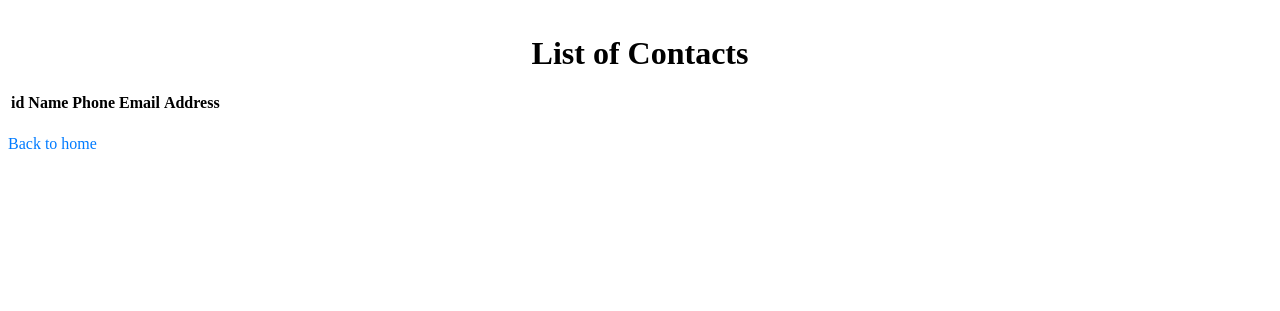
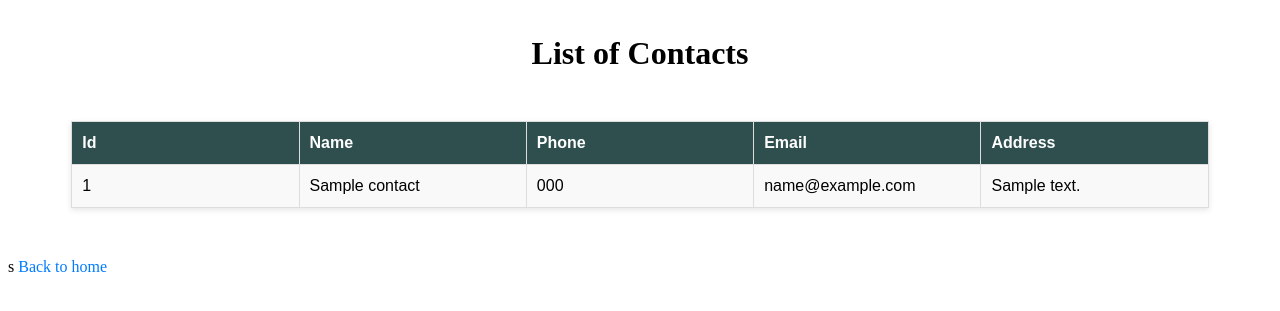
Before and after one commit to samimahlaka/contact-book, a Flask app: page /view_contacts in a window 1280 px wide. Shown: the top 311 px of the page. Run offline with Flask 3, Linux system fonts and the light colour scheme; tables that the repository leaves empty hold one stand-in row (values such as "Sample post"); lists and menus that the app fills with data are empty.

Commit message:
Add view_contacts page and style updates

```diff
--- a/app.py
+++ b/app.py
@@ -39,15 +39,12 @@ def add_contact():
 
     return render_template('add_contact.html',form=form)
 
-@app.route('/view_contacts')
-def view_contact():
+@app.route('/view_contacts' , methods =['GET'])
+def view_contacts():
         contacts=Contact.query.all()
         return render_template('view_contacts.html', contacts=contacts)
 
 
 
-
-
-
 if __name__ == '__main__':
-    app.run(debug=True)
+    app.run(debug=True, port=5050)
--- a/static/style.css
+++ b/static/style.css
@@ -88,3 +88,41 @@ input[type='email'], textarea {
 .btn_form_row{
 margin-top: 0px;
 }
+
+.table_div{
+    overflow-x: auto;
+}
+
+.contact_table {
+  width: 90%;
+  margin: 30px auto;
+  border-collapse: collapse;
+  font-family: Arial, sans-serif;
+  font-size: 16px;
+  table-layout: fixed;
+  word-wrap: break-word;
+  box-shadow: 0 2px 6px rgba(0, 0, 0, 0.1);
+}
+
+.contact_table th,
+.contact_table td {
+  border: 1px solid #ddd;
+  padding: 12px 10px;
+  text-align: left;
+  word-break: break-word;
+}
+
+.contact_table th {
+  background-color:darkslategrey;
+  color: white;
+  text-transform: capitalize;
+}
+
+.contact_table tr:nth-child(even) {
+  background-color: #f9f9f9;
+}
+
+.contact_table tr:hover {
+  background-color: #e0e0e0;
+  cursor: pointer;
+}
--- a/templates/view_contacts.html
+++ b/templates/view_contacts.html
@@ -9,6 +9,7 @@
 </head>
 <body>
     <h1>List of Contacts</h1>
+    <div class='table_div'>
         <table class="contact_table">
 
         <tr>
@@ -21,18 +22,18 @@
         </tr>
 
 
-    <!-- {% for contact in contacts %}
+        {% for contact in contacts %}
             <tr>
                 <td>{{ contact.id }}</td>
-            <td>{{contact.name}}</td>
-            <td>{{contact.phone}}</td>
-            <td>{{contact.email}}</td>
-            <td>{{contact.address}}</td>
-        </tr> -->
+                <td>{{ contact.name }}</td>
+                <td>{{ contact.phone.replace(" ","") }}</td>
+                <td>{{ contact.email }}</td>
+                <td>{{ contact.address }}</td>
+            </tr>
+        {% endfor %}
 
-
-    {% endfor %}
         </table>
+    </div>s
 
     <a href="/" class="back_link">Back to home</a>
 
```
Lines whose indentation alone changed are shown as unchanged.
